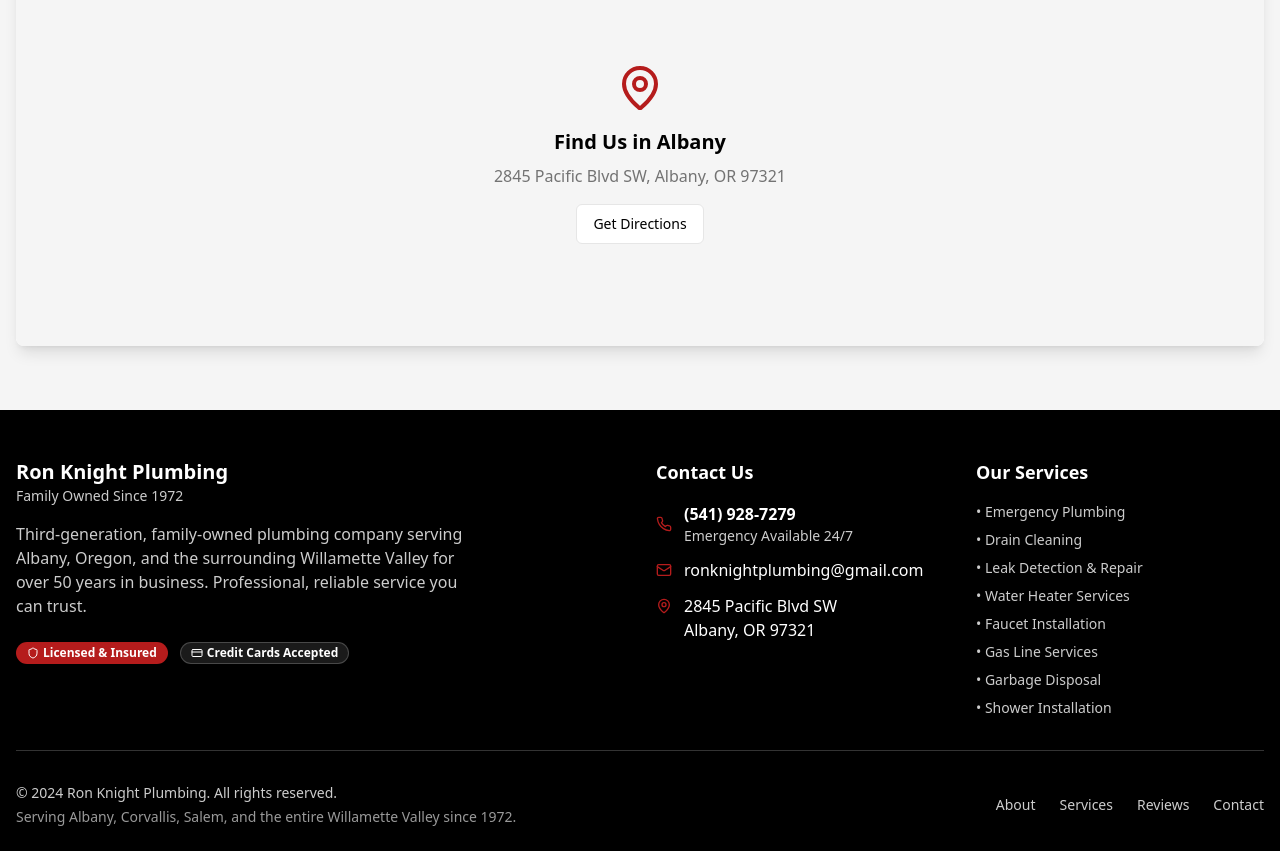
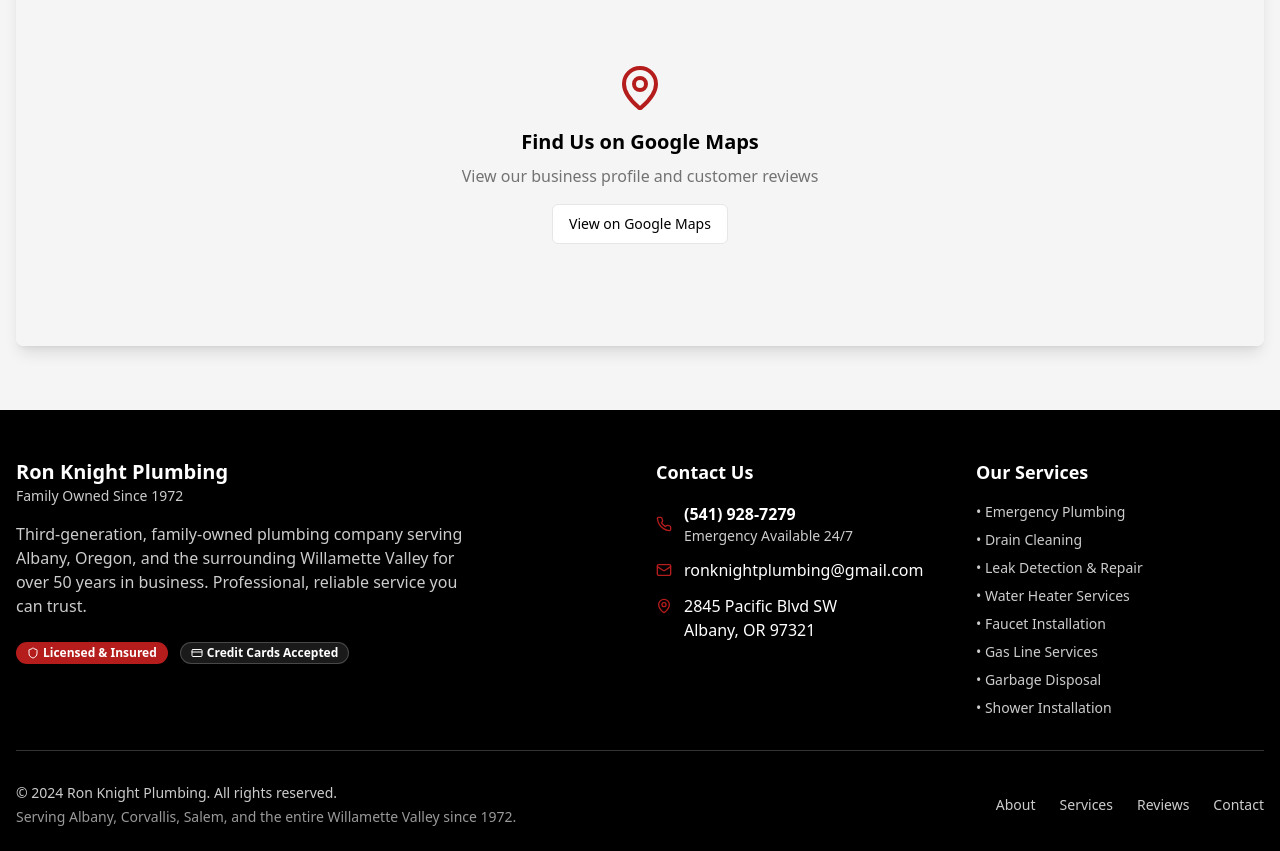
Before and after one commit to MitchDP/ronknightplumbing-preview, a React (Vite) app: page / in a window 1280 px wide. Shown: the part 5140-5991 px from the top of the page. Built offline with nearby package versions, Linux system fonts and the light colour scheme; the HTML template or start-up script is replaced by a standard one; a web font is replaced by a local one.

Commit message:
Update "Find Us" section

```diff
--- a/src/components/Contact.tsx
+++ b/src/components/Contact.tsx
@@ -170,11 +170,11 @@ const Contact = () => {
               <div className="bg-muted h-64 lg:h-96 rounded-lg flex items-center justify-center">
                 <div className="text-center">
                   <MapPin className="h-12 w-12 text-primary mx-auto mb-4" />
-                  <h3 className="text-xl font-semibold text-foreground mb-2">Find Us in Albany</h3>
-                  <p className="text-muted-foreground">2845 Pacific Blvd SW, Albany, OR 97321</p>
+                  <h3 className="text-xl font-semibold text-foreground mb-2">Find Us on Google Maps</h3>
+                  <p className="text-muted-foreground">View our business profile and customer reviews</p>
                   <Button asChild variant="outline" className="mt-4">
-                    <a href="https://maps.google.com/?q=2845+Pacific+Blvd+SW,+Albany,+OR+97321" target="_blank" rel="noopener noreferrer">
-                      Get Directions
+                    <a href="https://share.google/XJnVaVt1nUSkZFtY0" target="_blank" rel="noopener noreferrer">
+                      View on Google Maps
                     </a>
                   </Button>
                 </div>
```
